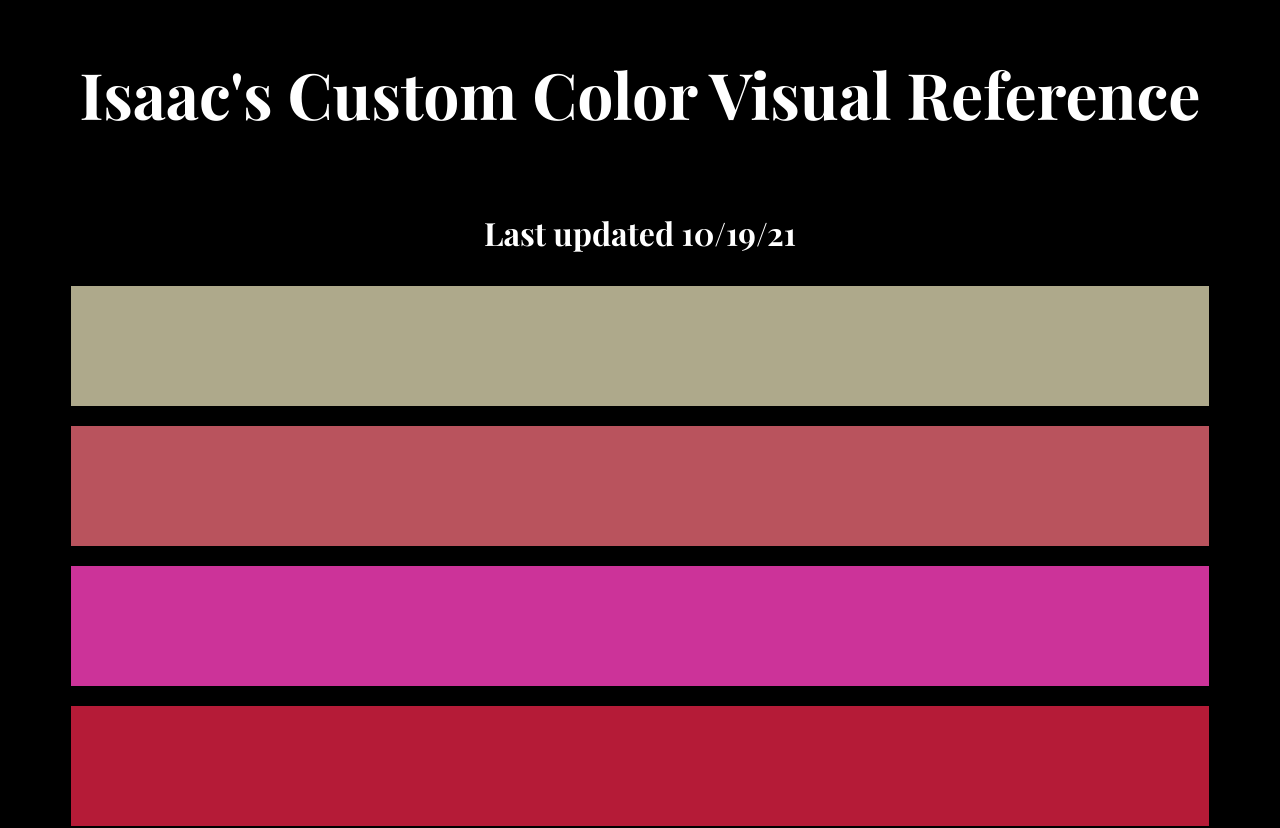
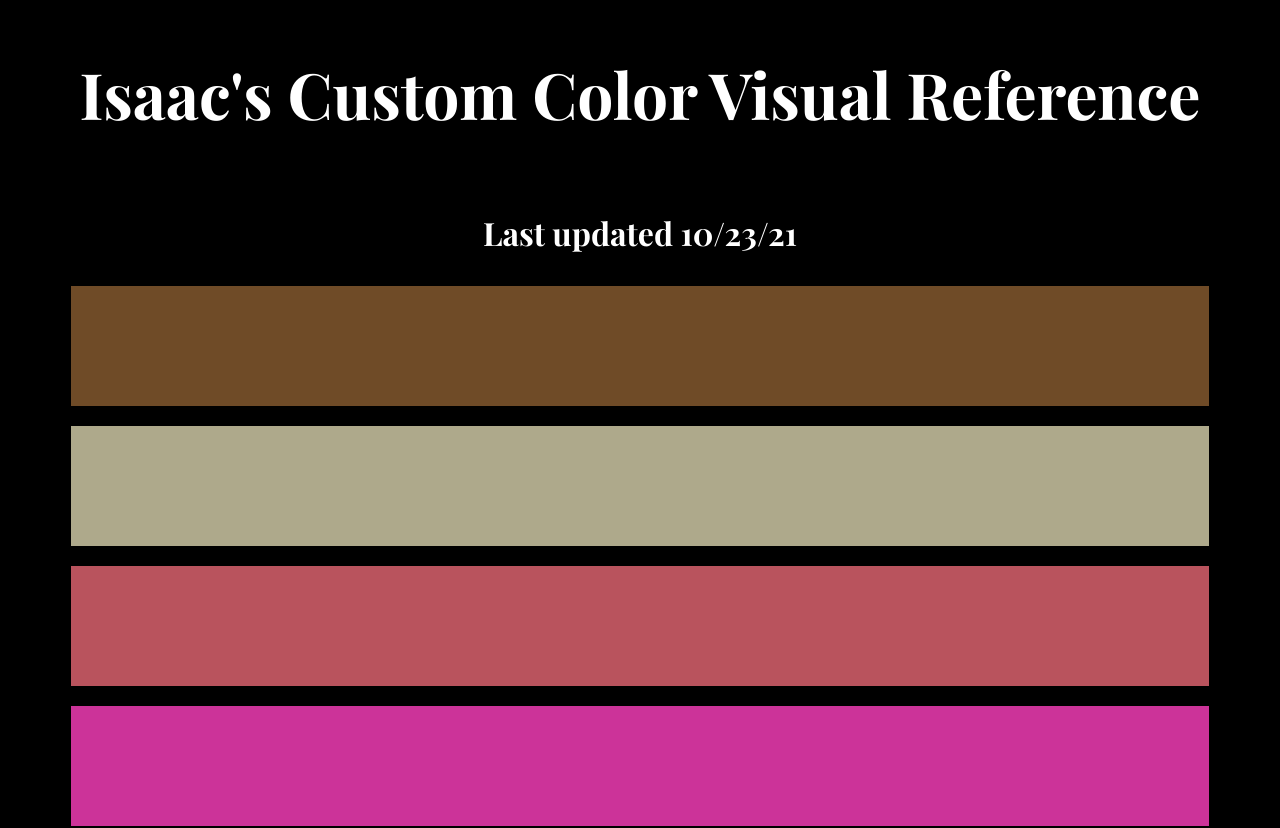
Before and after one commit to iferraro/custom-color-chart, a plain HTML site: page index.html in a window 1280 px wide. Shown: the top 828 px of the page. Drawn offline with nearby package versions, Linux system fonts and the light colour scheme.

Commit message:
Added 'Armorbearer', changed 'Evidently Emerald' and 'Formidiblue', and removed 'Linear: Dark'

```diff
--- a/css/style.css
+++ b/css/style.css
@@ -46,5 +46,5 @@ h3 {
     font-size: 30px;
     color: var(--primary-font-color);
     background-color: var(--primary-bg-color);
-    /* transition: 150ms cubic-bezier(.89,.03,.37,.95); */
+    /* transition: 150ms cubic-bezier(.81,.29,.06,.94); */
 }
--- a/index.html
+++ b/index.html
@@ -16,7 +16,7 @@
     <div id="col1"></div>
     <div id="col2">
         <h1 id="banner">Isaac's Custom Color Visual Reference</h1>
-        <h3 id="update">Last updated 10/19/21</h3>
+        <h3 id="update">Last updated 10/23/21</h3>
     </div>
     <div id="col3"></div>
 </body>
--- a/js/main.js
+++ b/js/main.js
@@ -1,4 +1,5 @@
 const colors = [
+    {name: "Armorbearer", hex: "6F4B27"},
     {name: "Wet Sand", hex: "AEA98B"},
     {name: "Kidney Bean", hex: "B9535D"},
     {name: "Dauntless Pink", hex: "CC3399"},
@@ -8,16 +9,15 @@ const colors = [
     {name: "Honeycomb", hex: "FE9C01"},
     {name: "Pompous Orange", hex: "FFAC40"},
     {name: "Sardonic Green", hex: "8DA868"},
-    {name: "Evidently Emerald", hex: "378C40"},
+    {name: "Evidently Emerald", hex: "1DA253"},
     {name: "Tiger Beetle", hex: "188E68"},
     {name: "Swamp", hex: "204338"},
     {name: "Humble Green", hex: "00201C"},
     {name: "Cyan Spirit: Dark", hex: "003A42"},
     {name: "Sincere Blue", hex: "2626C6"},
     {name: "Hydrangea", hex: "044CE1"},
-    {name: "Linear: Dark", hex: "036595"},
-    {name: "Linear: Light", hex: "0385B5"},
-    {name: "Formidiblue", hex: "0482CD"},
+    {name: "Formidiblue", hex: "015EAA"},
+    {name: "Linear", hex: "0385B5"},
     {name: "Mail", hex: "EDEFEE"},
     {name: "Robin Egg", hex: "9ACACA"},
     {name: "Sand-ish Teal-ish", hex: "547C86"},
@@ -43,8 +43,6 @@ colors.forEach(function(c) {
     frame.append(infoFrame);
     infoFrame.hide();
     frame.click(function() {
-        // infoFrame.show();
-        // infoFrame.animate({width: "45%"}, 150);
         infoFrame.slideToggle(150);
     });
 });
```
